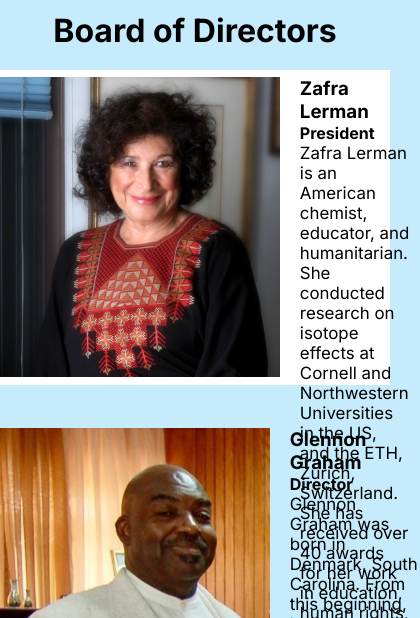
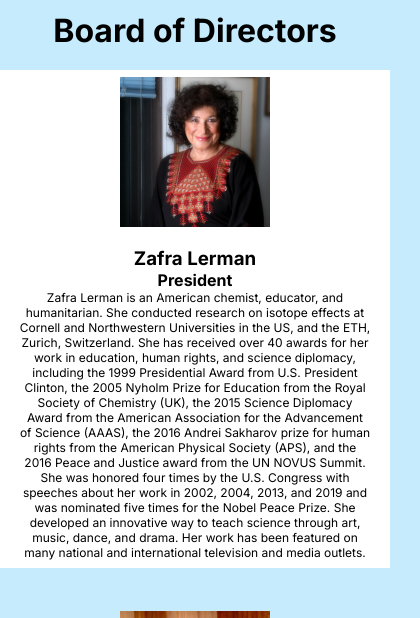
Before and after one commit to DannyMExe/lerman-institute, a Next.js app: page /board in a window 390 px wide. Shown: the part 192-810 px from the top of the page, 420 px wide, since content can reach past the window. Built offline with nearby package versions, Linux system fonts and the light colour scheme.

Commit message:
responsive board members

```diff
--- a/app/board/Board.module.css
+++ b/app/board/Board.module.css
@@ -29,21 +29,57 @@
 .memberContainer .image {
     width: 300px;
     height: 300px;
+}
 
-}
+.zafraBio {
+    font-size: clamp(12px, 2vh, 20px);
+ }
 
 .bioContainer {
     display: flex;
     flex-direction: column;
-    height: 300px;
+    height: auto;
 }
  .bio {
     /* line-height: 1; */
     font-size: clamp(12px, 2vh, 20px);
-
  }
 
-/* .name::first-letter {
-    float: left;
-    font-family: Georgia, serif;
-  } */
+ @media (max-width: 1100px) {
+    .zafraBio {
+        font-size: clamp(10px, 12px, 16px);
+    }
+}
+
+@media (max-width: 950px) {
+}
+
+@media (max-width: 850px) {
+    .memberContainer {
+        padding-inline: 5%;
+    }
+    .memberContainer .image {
+    width: 150px;
+    height: 150px;
+    align-self: center;
+    }
+    .bioContainer {
+        height: auto;
+    }
+}
+
+@media (max-width: 650px) {
+    .bioContainer {
+        height: auto;
+    }
+    .zafraBio {
+        font-size: clamp();
+    }
+}
+
+@media (max-width: 600px) {
+    .memberContainer {
+        flex-direction: column;
+        text-align: center;
+    }
+}
--- a/app/board/page.js
+++ b/app/board/page.js
@@ -7,6 +7,7 @@ const board = [
     title: "President",
     bio: "Zafra Lerman is an American chemist, educator, and humanitarian. She conducted research on isotope effects at Cornell and Northwestern Universities in the US, and the ETH, Zurich, Switzerland. She has received over 40 awards for her work in education, human rights, and science diplomacy, including the 1999 Presidential Award from U.S. President Clinton, the 2005 Nyholm Prize for Education from the Royal Society of Chemistry (UK), the 2015 Science Diplomacy Award from the American Association for the Advancement of Science (AAAS), the 2016 Andrei Sakharov prize for human rights from the American Physical Society (APS), and the 2016 Peace and Justice award from the UN NOVUS Summit. She was honored four times by the U.S. Congress with speeches about her work in 2002, 2004, 2013, and 2019 and was nominated five times for the Nobel Peace Prize. She developed an innovative way to teach science through art, music, dance, and drama. Her work has been featured on many national and international television and media outlets.",
     image: "ZafraLerman.png",
+    zafra: true,
   },
   {
     name: "Glennon Graham",
@@ -40,7 +41,7 @@ const Board = () => {
               <div className={styles.bioContainer}>
                 <h3 className={styles.name}>{member.name}</h3>
                 <h4>{member.title}</h4>
-                <p className={styles.bio}>{member.bio}</p>
+                <p className={member.zafra ? styles.zafraBio : styles.bio}>{member.bio}</p>
               </div>
             </div>
           );
```
